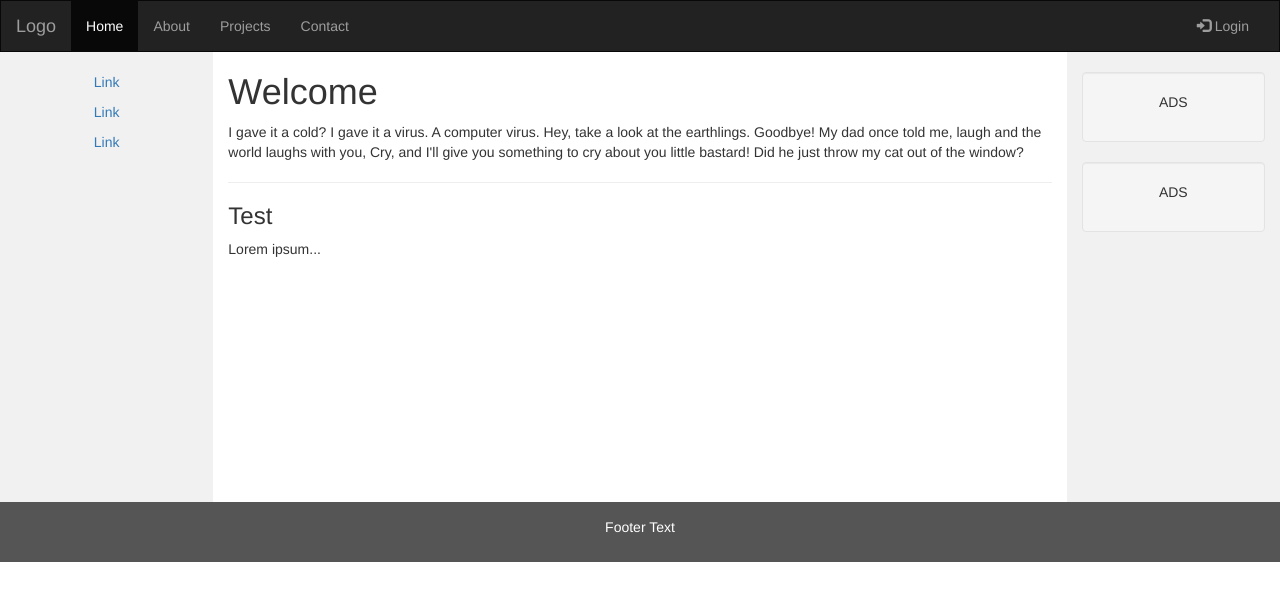
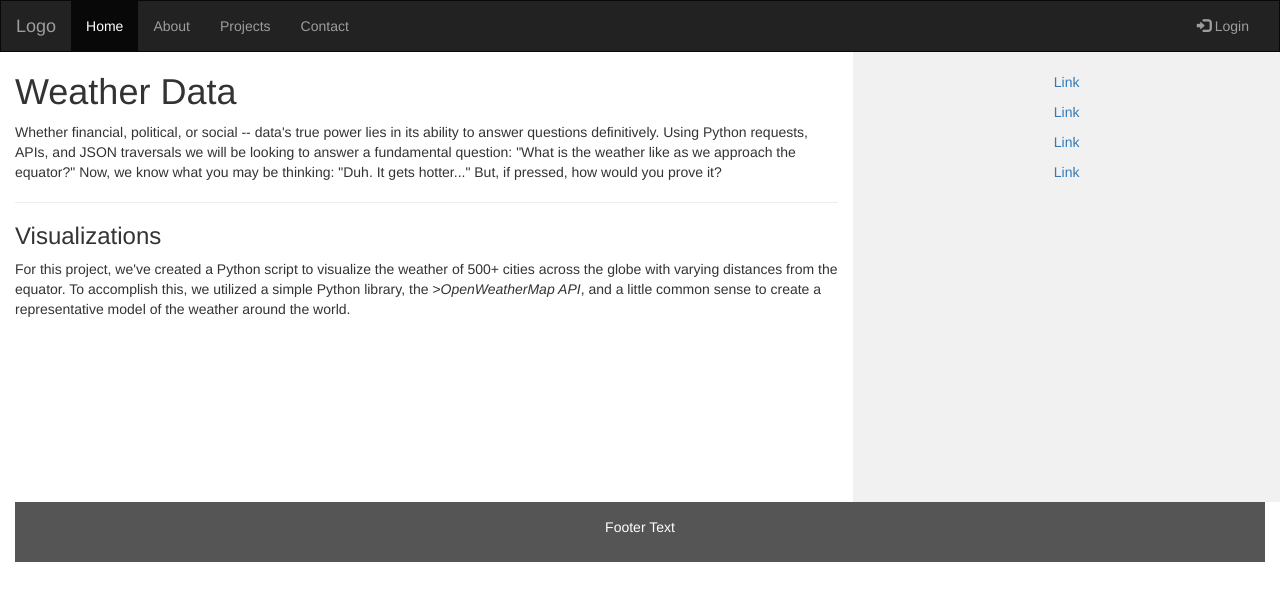
Before and after one commit to Asia-Hewett/web_design_challenge, a plain HTML site: page web_visualizations/html/my_weather_data_webpage.html in a window 1280 px wide. Drawn offline with nearby package versions, Linux system fonts and the light colour scheme.

Commit message:
Rearranging Site

```diff
--- a/web_visualizations/html/my_weather_data_webpage.html
+++ b/web_visualizations/html/my_weather_data_webpage.html
@@ -69,19 +69,20 @@
 
 <div class="container-fluid text-center">
   <div class="row content">
-    <div class="col-sm-2 sidenav">
+    <div class="col-sm-8 text-left">
+        <h1>Weather Data</h1>
+        <p>Whether financial, political, or social -- data's true power lies in its ability to answer questions definitively. Using Python requests, APIs, and JSON traversals we will be looking to answer a fundamental question: "What is the weather like as we approach the equator?" Now, we know what you may be thinking: "Duh. It gets hotter..." But, if pressed, how would you prove it?</p>
+        <hr>
+        <h3>Visualizations</h3>
+        <p>For this project, we've created a Python script to visualize the weather of 500+ cities across the globe with varying distances from the equator. To accomplish this, we utilized a simple Python library, the <i>>OpenWeatherMap API</i>, and a little common sense to create a representative model of the weather around the world.</p>
+    </div>
+    <div class="col-sm-4 sidenav">
+      <p><a href="#">Link</a></p>
       <p><a href="#">Link</a></p>
       <p><a href="#">Link</a></p>
       <p><a href="#">Link</a></p>
     </div>
-    <div class="col-sm-8 text-left">
-      <h1>Welcome</h1>
-      <p>I gave it a cold? I gave it a virus. A computer virus. Hey, take a look at the earthlings. Goodbye! My dad once told me, laugh and the world laughs with you, Cry, and I'll give you something to cry about you little bastard! Did he just throw my cat out of the window?</p>
-      <hr>
-      <h3>Test</h3>
-      <p>Lorem ipsum...</p>
-    </div>
-    <div class="col-sm-2 sidenav">
+    <!-- <div class="col-sm-2 sidenav">
       <div class="well">
         <p>ADS</p>
       </div>
@@ -89,7 +90,7 @@
         <p>ADS</p>
       </div>
     </div>
-  </div>
+  </div> -->
 </div>
 
 <footer class="container-fluid text-center">
```
